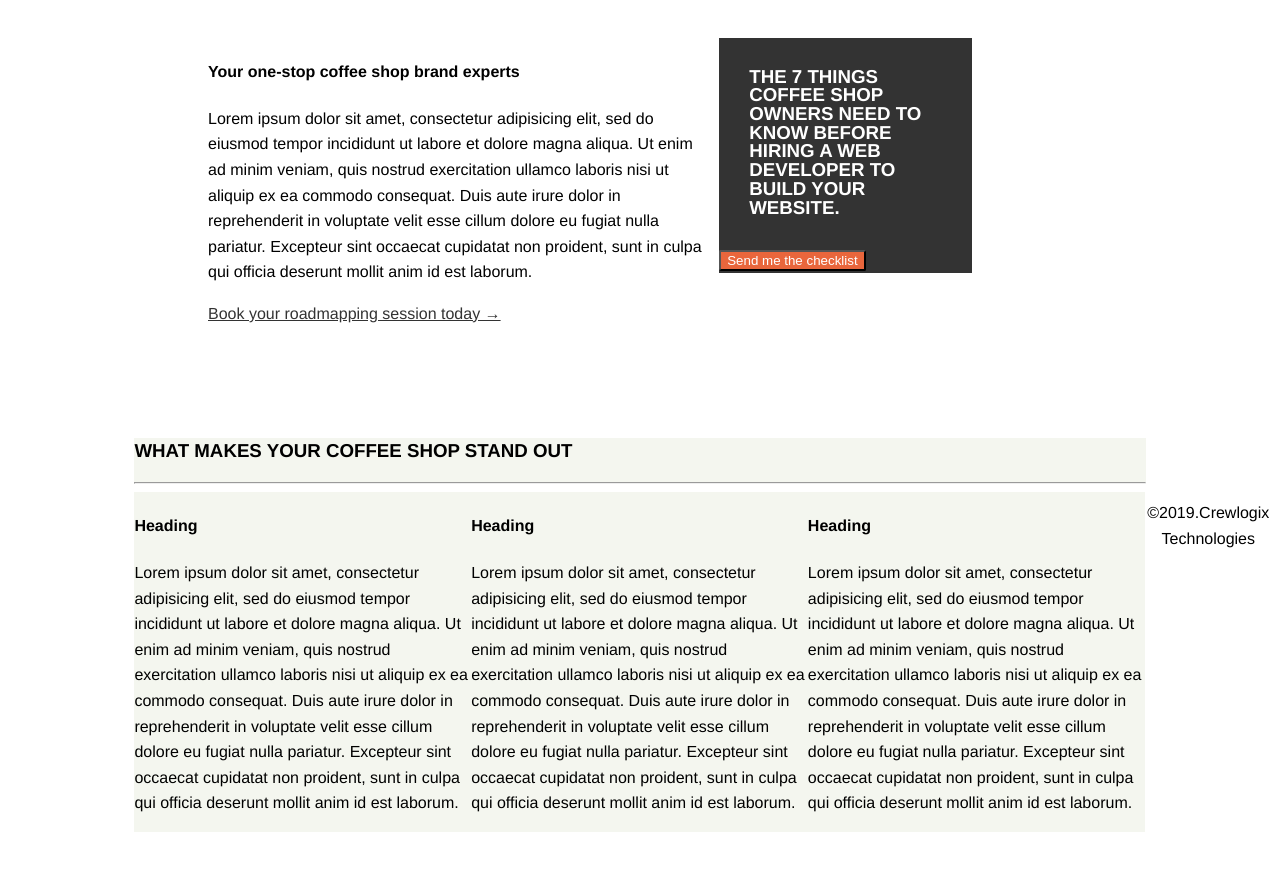
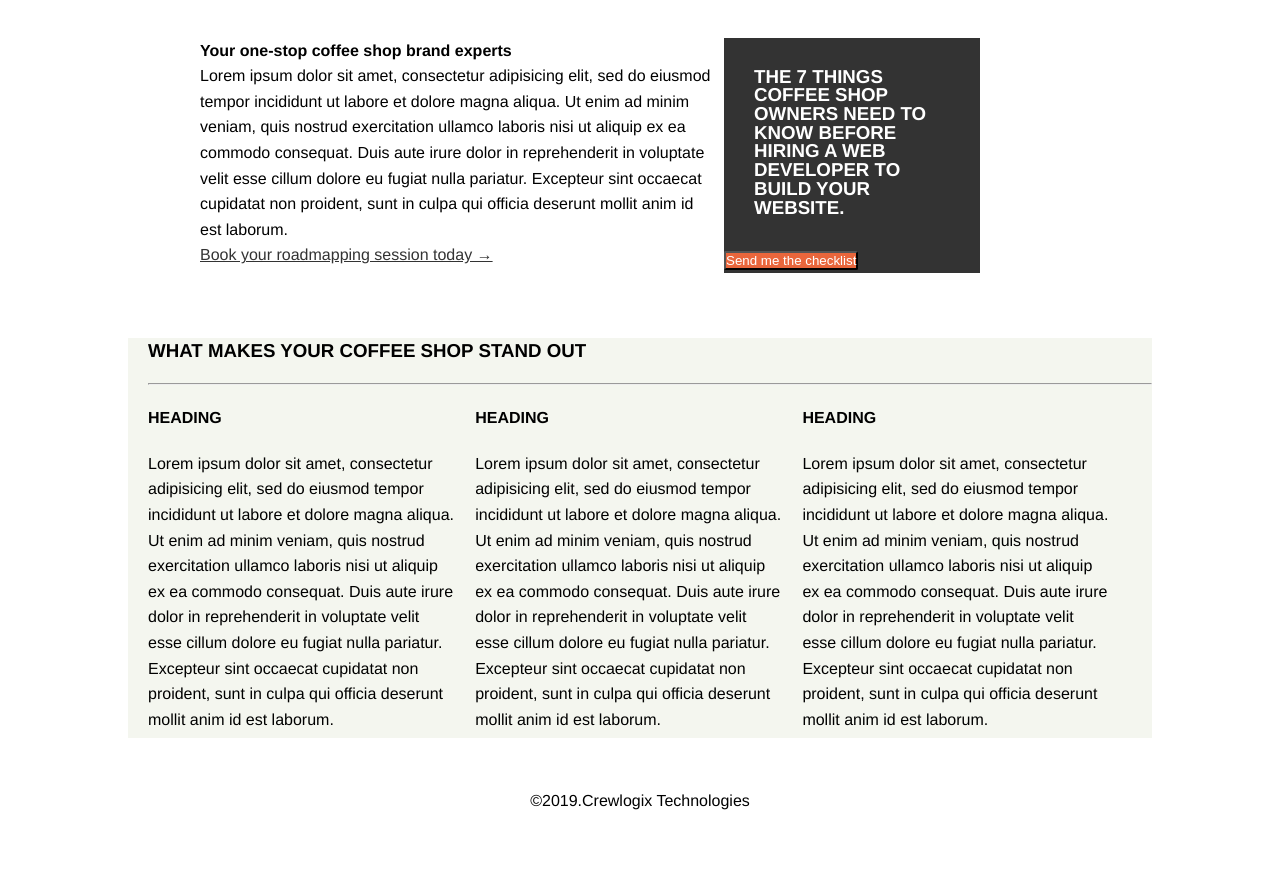
Before and after one commit to anoor86/SAAS-LESS-Assignment, a website: page index.html in a window 1280 px wide. Shown: the part 560-1430 px from the top of the page. Before the commit the page ends 1392 px from the top, so only its background shows below. Drawn offline with Linux system fonts and the light colour scheme.

Commit message:
fixed bottom part

```diff
--- a/css/app.scss
+++ b/css/app.scss
@@ -10,8 +10,14 @@ $font : 100% Helvetica, sans-serif;
 $image-width : 80%;
 $container-bg-color: rgb(244, 246, 239);
 $image-margin:10%;
+$capitalize:uppercase;
+$m-b20:20px;
 
 
+* {
+    padding: 0;
+    margin: 0;
+}
 body {
     font: $font;
     background-color:$white-color;
@@ -42,7 +48,6 @@ nav {
 }
 
 .feature {
-
     img {
         width: $image-width;
         margin-bottom: 30px;
@@ -53,14 +58,12 @@ nav {
     }
 }
 
-
-
 .about {
     margin-left: 200px;
     float: left;
     width: 40%;
     a {
-        color: #333;
+        color: $grey-color;
     }
 }
 
@@ -69,9 +72,8 @@ nav {
     float: right;
     width: 20%;
     margin-right: 300px;
-
     h3 {
-        text-transform: uppercase;
+        text-transform: $capitalize;
         color: $white-color;
         text-align: left;
         margin: 30px;
@@ -86,30 +88,42 @@ nav {
 }
 
 
-
 .widgets {
-    margin-top: 400px;
+    margin-top: 300px;
+    height: 400px;
     background-color: $container-bg-color;
     margin-left: $image-margin;
     margin-right: $image-margin;
+    margin-bottom: 50px;
 
-    h3 {
-        text-transform: uppercase;
+    hr {
+        margin-left: $m-b20;
 
     }
+    h3 {
+        text-transform: $capitalize;
+        margin-top: 300px;
+        margin-bottom: $m-b20;
+        margin-left: $m-b20;
+    }
     .widget {
-        width: 33.3%;
+        width: 30%;
         float: left;
         box-sizing: border-box;
-        background-color: $container-bg-color;
+        margin-top: $m-b20;
+        margin-left: $m-b20;
+        h4 {
+            text-transform: $capitalize;
+        }
+        p {
+            margin-top: $m-b20;
+        }
     }
-
 
 }
 
 footer {
-    margin-bottom: 50px;
-
+    margin-bottom: 100px;
     p {
         text-align: center;
     }
```
Also changed, not shown: app.css, 1 other file.
